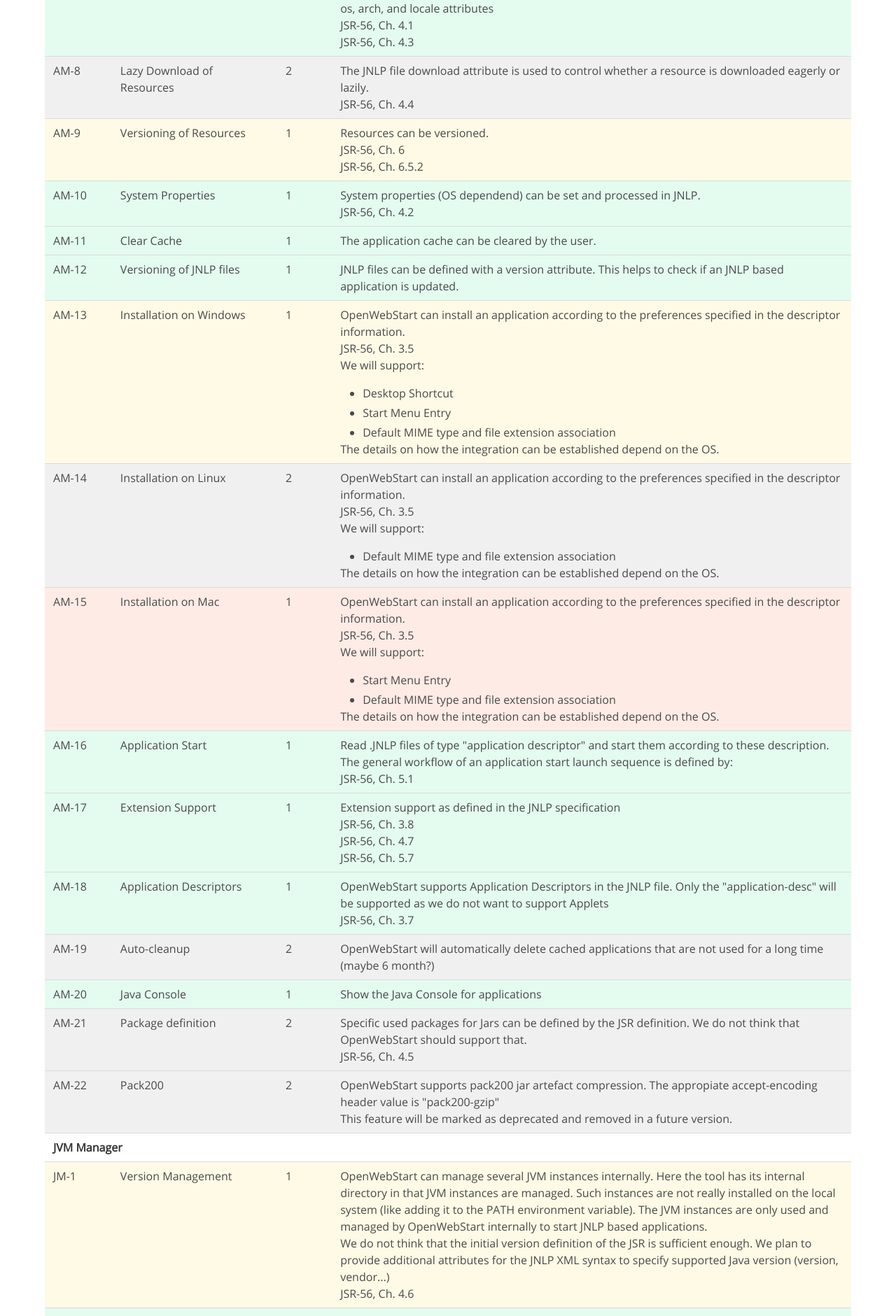
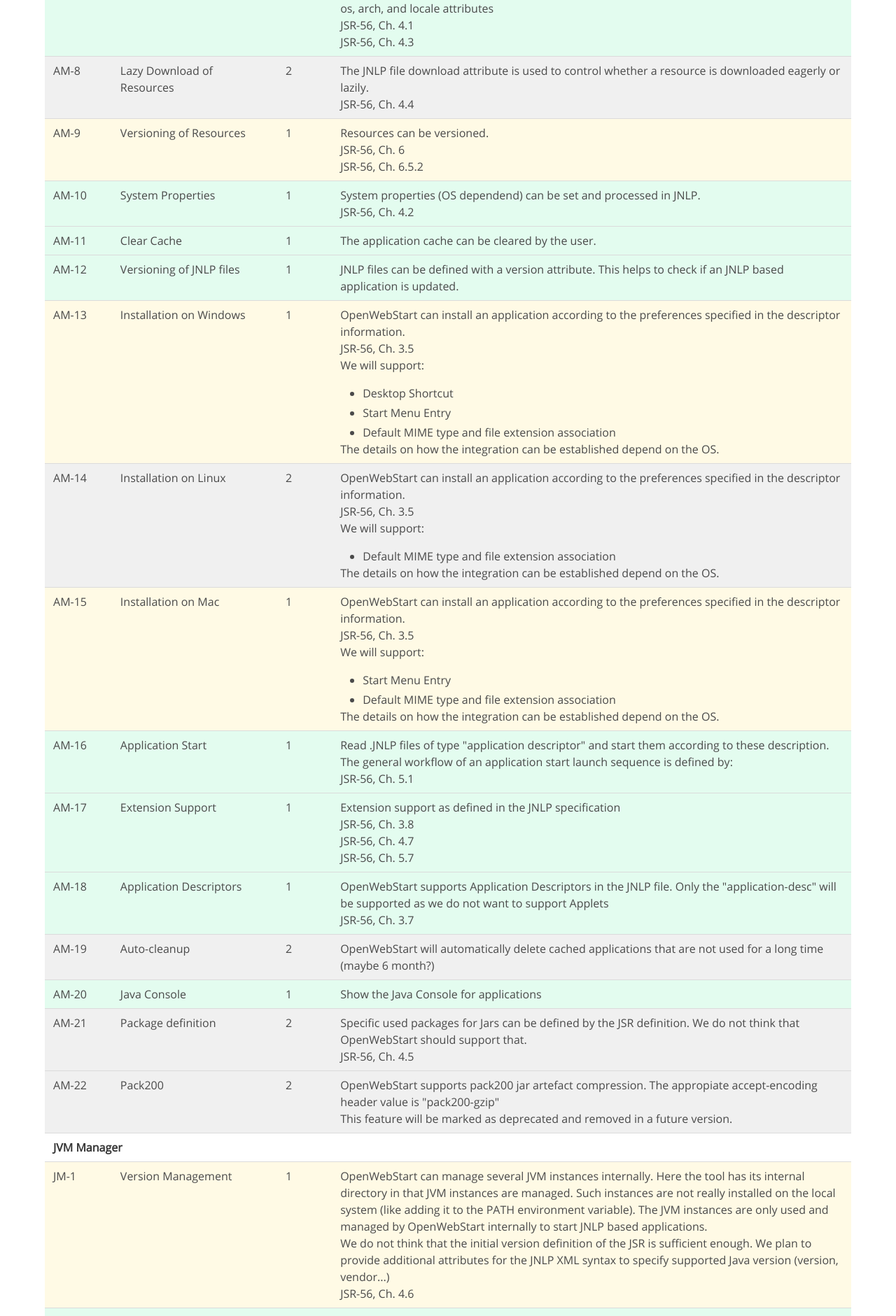
Before and after one commit to karakun/openwebstart-page, a Jekyll site: the page built from features.md, in a window 1280 px wide. Shown: the part 2543-4424 px from the top of the page at 70% size. Built offline with Jekyll 4.4.1, drawn with Linux system fonts in a browser that asks for light colours; comment, search, counter and statistics services are not loaded.

Commit message:
update feature matrix for 0.4.0

```diff
--- a/features.md
+++ b/features.md
@@ -270,7 +270,7 @@
         The details on how the integration can be established depend on the OS.
     </td>
 </tr>
-<tr class="feature-missing">
+<tr class="feature-partially">
     <td>AM-15</td>
     <td>Installation on Mac</td>
     <td>1</td>
```
